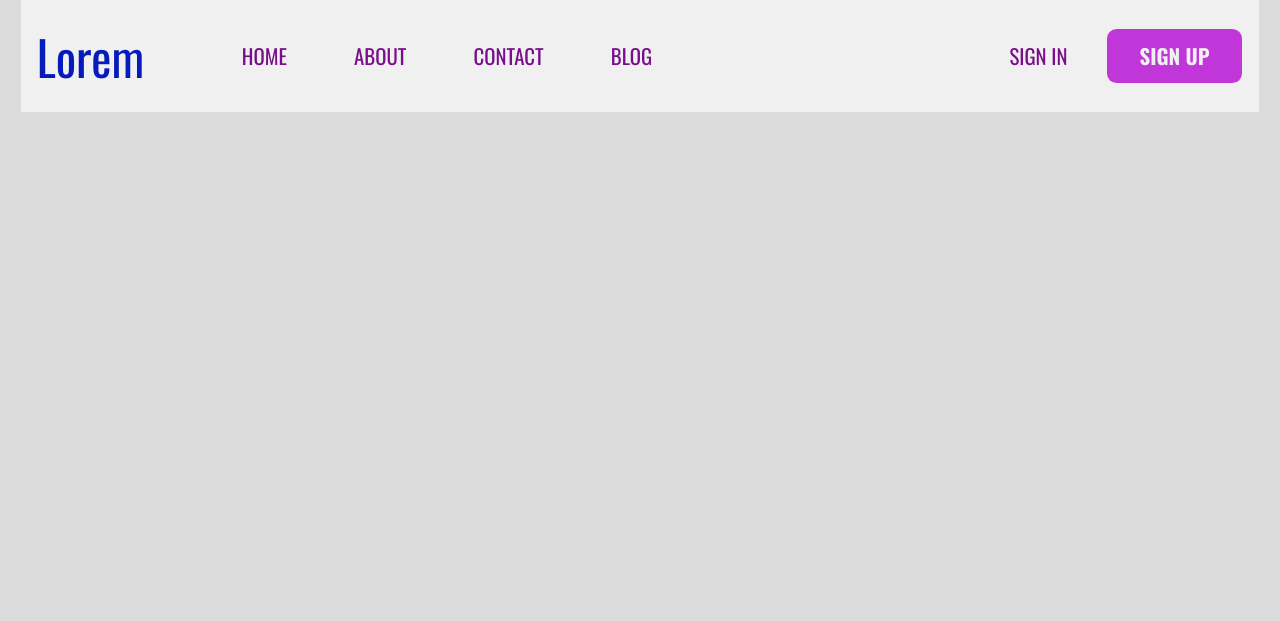
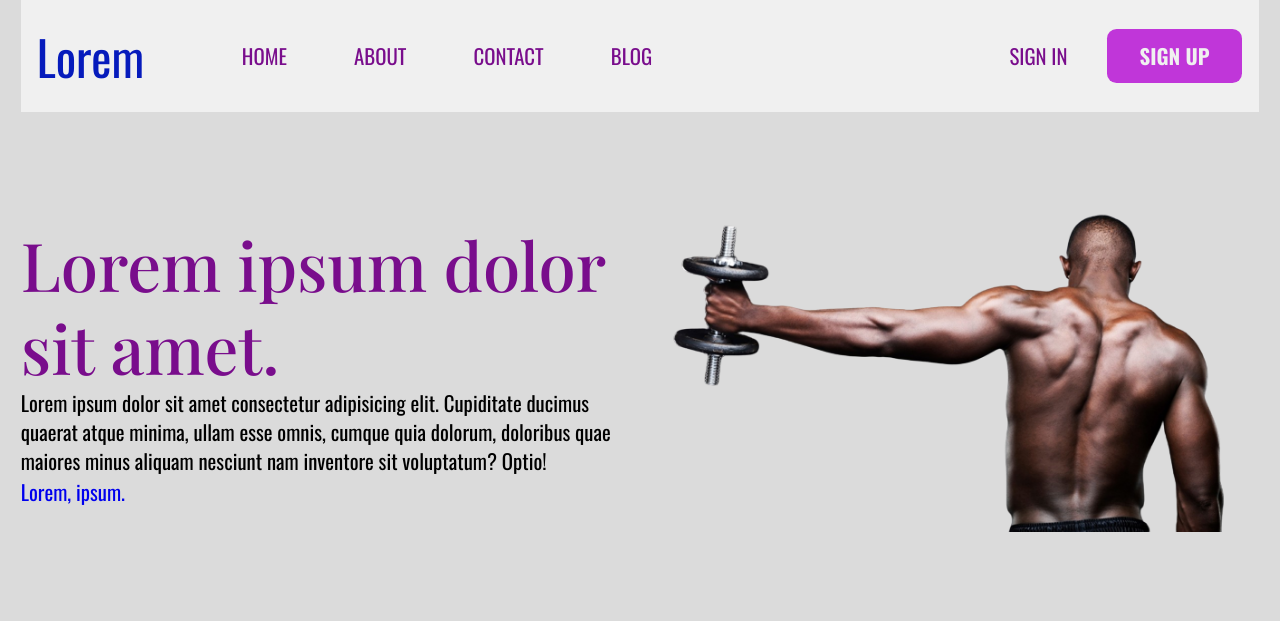
Before and after one commit to kooroosh1363/Gym-Website-with-JS-HTML-CSS, a plain HTML site: page index.html in a window 1280 px wide. Drawn offline with nearby package versions, Linux system fonts and the light colour scheme; a web font is replaced by a local one.

Commit message:
add content section html codes and css codes

```diff
--- a/assets/css/styles.css
+++ b/assets/css/styles.css
@@ -198,4 +198,28 @@ padding: 0 1.3rem;
     transition: all 0.5s var(--transition);
 }
 
+.content_container{
+    display: grid;
+    grid-template-columns: repeat(auto-fit, minmax(27rem, 1fr));
+    padding: 5rem 0;
+    gap: 2rem;
+    align-items: center;
+}
+
+.content{
+    width: 100%;
+}
+
+
+.heading_section{
+    font-size: 4.2rem;
+    line-height: 5.2rem;
+    font-family: var(--font-sec);
+    color: var(--first);
+}
+
+.light_text{
+
+}
+
 /* css codes-e */
--- a/index.html
+++ b/index.html
@@ -46,8 +46,26 @@
                 </nav>
             </div>
         </header>
+        <!-- nav bar-e -->
 
-        <!-- nav bar-e -->
+        <!-- content-section-s -->
+        <div class="container">
+            <div class="content_container">
+                <div class="content">
+                    <h1 class="heading_section">
+                        Lorem ipsum dolor sit amet.
+                    </h1>
+                    <p class="light_text">
+                        Lorem ipsum dolor sit amet consectetur adipisicing elit. Cupiditate ducimus quaerat atque minima, ullam esse omnis, cumque quia dolorum, doloribus quae maiores minus aliquam nesciunt nam inventore sit voluptatum? Optio!
+                    </p>
+                    <a href="#" class="btn">Lorem, ipsum.</a>
+                </div>
+                <div class="image">
+                    <img src="./assets/img/3.png" alt="image" class="img">
+                </div>
+            </div>
+        </div>
+        <!-- content-section-e -->
     </section>
 
 
```
Also changed, not shown: assets/img/3.png (added).
